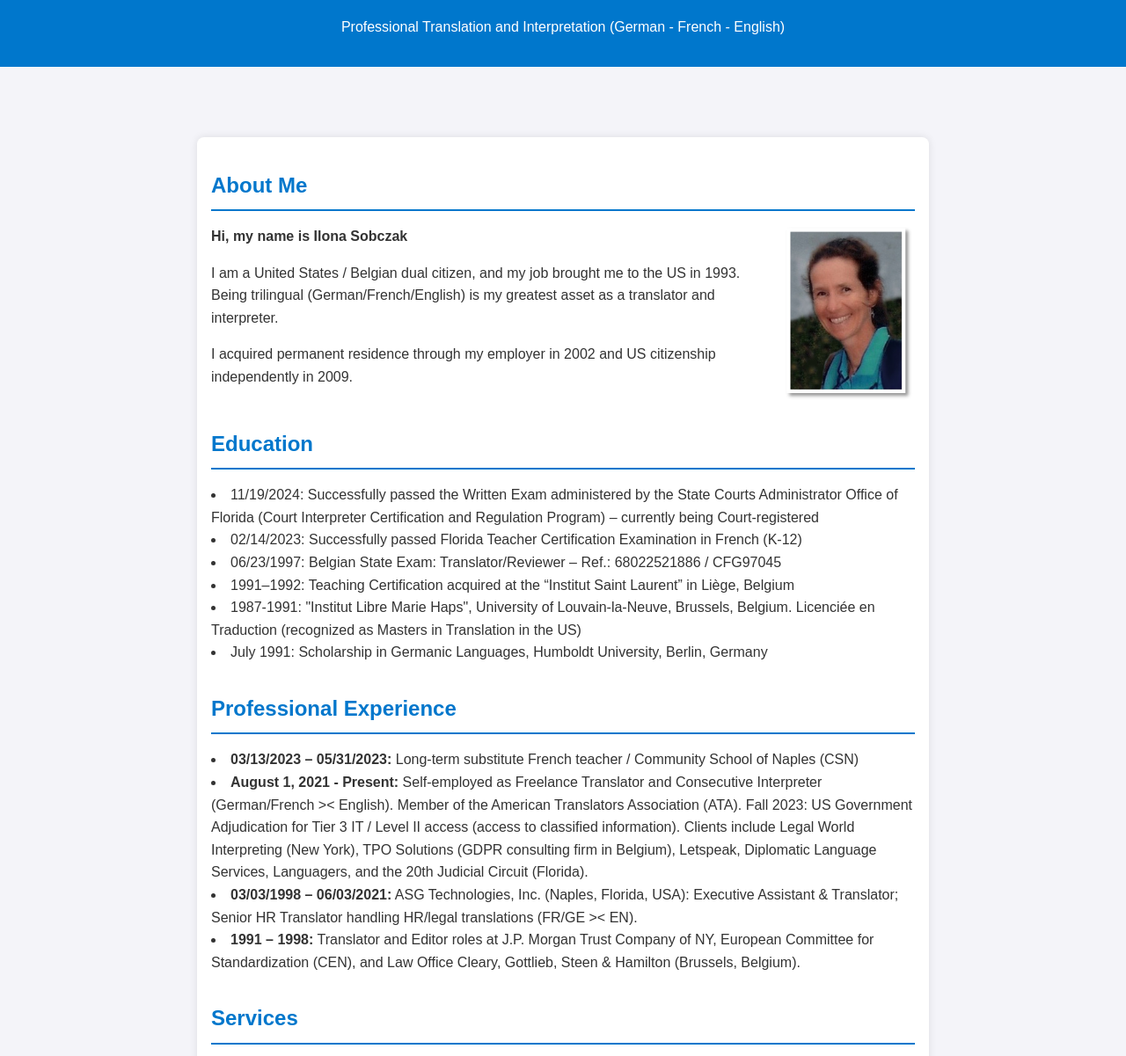
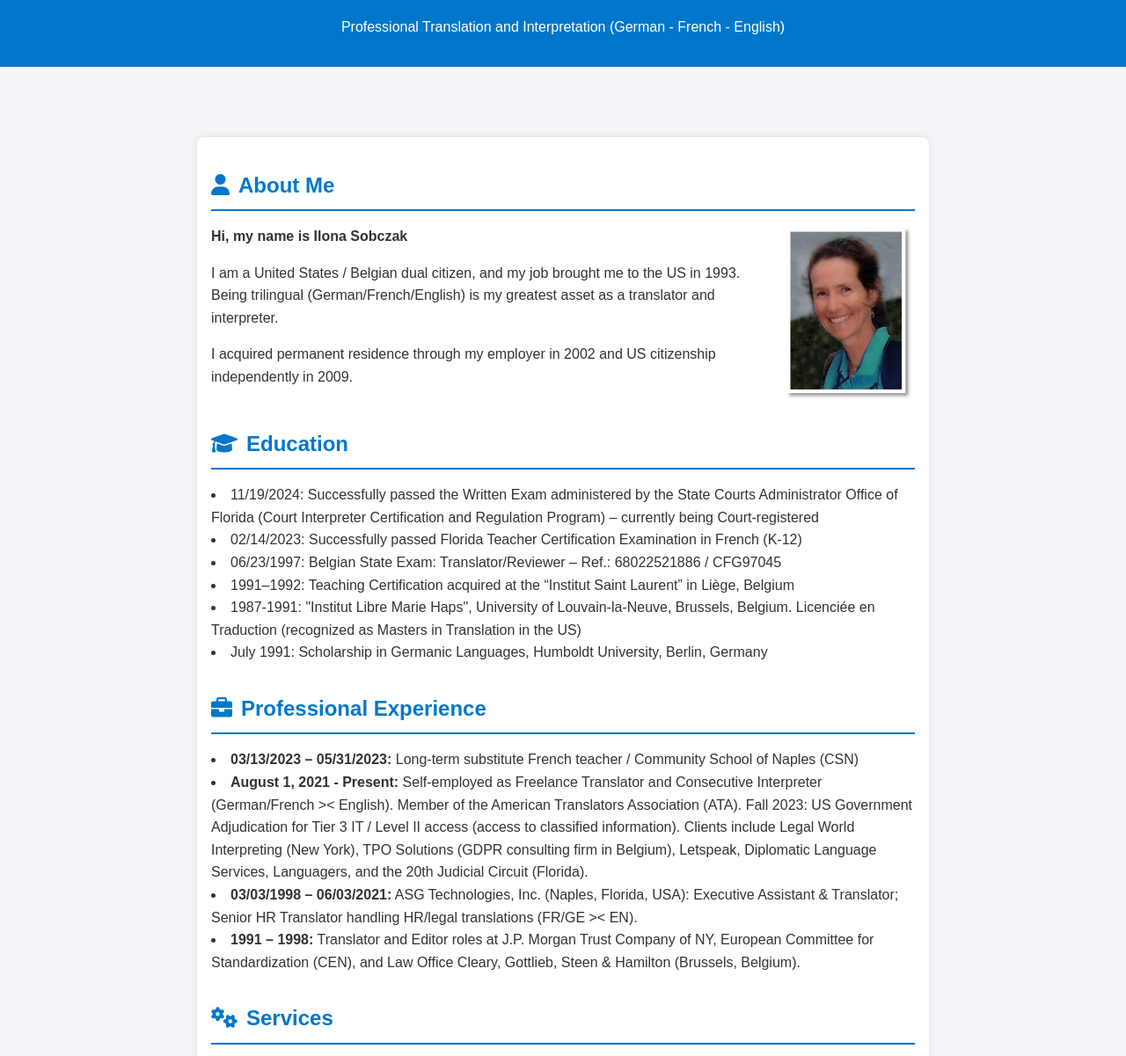
Before and after one commit to ilonarsobczak/ilonarsobczak.github.io, a plain HTML site: page french.html in a window 1280 px wide. Shown: the part 92-1293 px from the top of the page at 88% size. Drawn offline with Linux system fonts and the light colour scheme.

Commit message:
added icons

```diff
--- a/french.html
+++ b/french.html
@@ -4,6 +4,7 @@
     <meta charset="UTF-8">
     <meta name="viewport" content="width=device-width, initial-scale=1.0">
     <title>Translation Services - Ilona Sobczak</title>
+    <link rel="stylesheet" href="https://cdnjs.cloudflare.com/ajax/libs/font-awesome/6.0.0-beta3/css/all.min.css"> <!-- Font Awesome Link -->
     <style>
         body {
             font-family: Arial, sans-serif;
@@ -86,6 +87,11 @@
             overflow: auto; /* This clears the float and ensures the text stays next to the image */
             margin-bottom: 0; /* Removed extra space below the About Me section */
         }
+        /* Icon Styling */
+        .section-icon {
+            margin-right: 10px;
+            color: #0077cc;
+        }
     </style>
 </head>
 <body>
@@ -106,7 +112,7 @@
     </header>
     <main>
         <section class="about-me">
-            <h2>About Me</h2>
+            <h2><i class="fas fa-user section-icon"></i>About Me</h2>
             <!-- Insert photo here -->
             <img src="headshot.jpg" alt="Ilona Sobczak" class="profile-photo">
             <p><strong>Hi, my name is Ilona Sobczak</strong> </p>
@@ -115,7 +121,7 @@
         </section>
 
         <section>
-            <h2>Education</h2>
+            <h2><i class="fas fa-graduation-cap section-icon"></i>Education</h2>
             <ul>
                 <li>11/19/2024: Successfully passed the Written Exam administered by the State Courts Administrator Office of Florida (Court Interpreter Certification and Regulation Program) – currently being Court-registered</li>
                 <li>02/14/2023: Successfully passed Florida Teacher Certification Examination in French (K-12)</li>
@@ -127,7 +133,7 @@
         </section>
 
         <section>
-            <h2>Professional Experience</h2>
+            <h2><i class="fas fa-briefcase section-icon"></i>Professional Experience</h2>
             <ul>
                 <li><strong>03/13/2023 – 05/31/2023:</strong> Long-term substitute French teacher / Community School of Naples (CSN)</li>
                 <li><strong>August 1, 2021 - Present:</strong> Self-employed as Freelance Translator and Consecutive Interpreter (German/French >< English). Member of the American Translators Association (ATA). Fall 2023: US Government Adjudication for Tier 3 IT / Level II access (access to classified information). Clients include Legal World Interpreting (New York), TPO Solutions (GDPR consulting firm in Belgium), Letspeak, Diplomatic Language Services, Languagers, and the 20th Judicial Circuit (Florida).</li>
@@ -137,7 +143,7 @@
         </section>
 
         <section>
-            <h2>Services</h2>
+            <h2><i class="fas fa-cogs section-icon"></i>Services</h2>
             <p>As a trilingual translator (German/French >< English & German >< French) with over 30 years of experience, I specialize in providing legal translations. Additionally, I offer interpretation services, particularly consecutive interpretation of depositions, and tutoring services. My work is defined by excellence, engagement, and unparalleled dedication to precision, detail, and timely responsiveness.</p>
         </section>
 
@@ -148,7 +154,7 @@
         </section>
 
         <section>
-            <h2>Contact</h2>
+            <h2><i class="fas fa-phone-alt section-icon"></i>Contact</h2>
             <p><strong>Phone:</strong> +1 239 249 9862</p>
             <p><strong>Email:</strong> <a href="mailto:ilonarsobczak@gmail.com">ilonarsobczak@gmail.com</a></p>
         </section>
```
Also changed, not shown: german.html (+11 -5 lines), index.html (+11 -5 lines).
